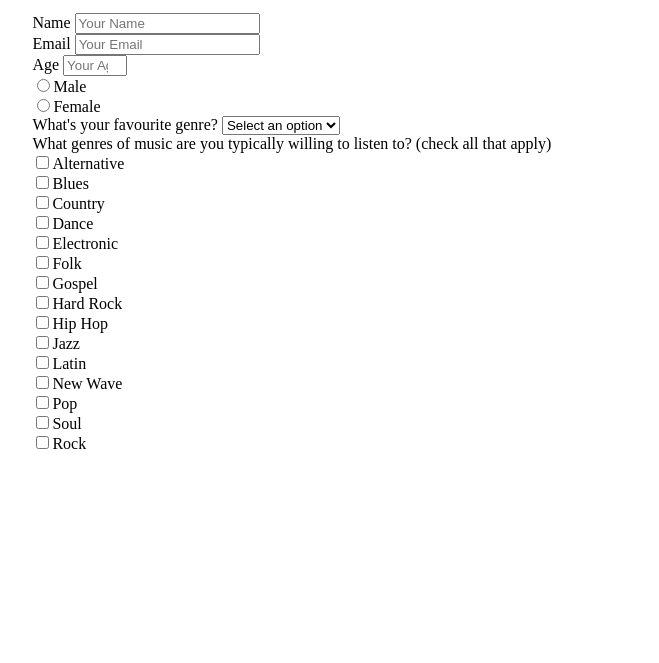
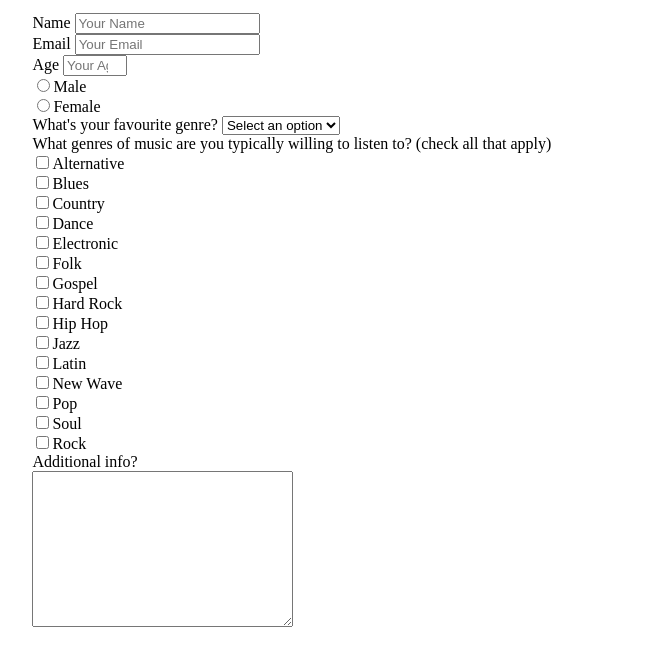
Before and after one commit to Steven-Ang/Survey-Form, a plain HTML site: page index.html in a window 1280 px wide. Shown: the part 101-764 px from the top of the page, without its empty margins (102-761 px from the left). Drawn offline with Linux system fonts and the light colour scheme.

Commit message:
Add textarea

```diff
--- a/index.html
+++ b/index.html
@@ -63,6 +63,11 @@
         <input type="checkbox" name="genre" value="Rock">Rock<br>
       </div>
 
+      <div>
+        <label for="additional-info-label">Additional info?</label><br>
+        <textarea name="additional" id="additional-info" cols="30" rows="10"></textarea>
+      </div>
+
     </form>
   </div>
 </body>
```
